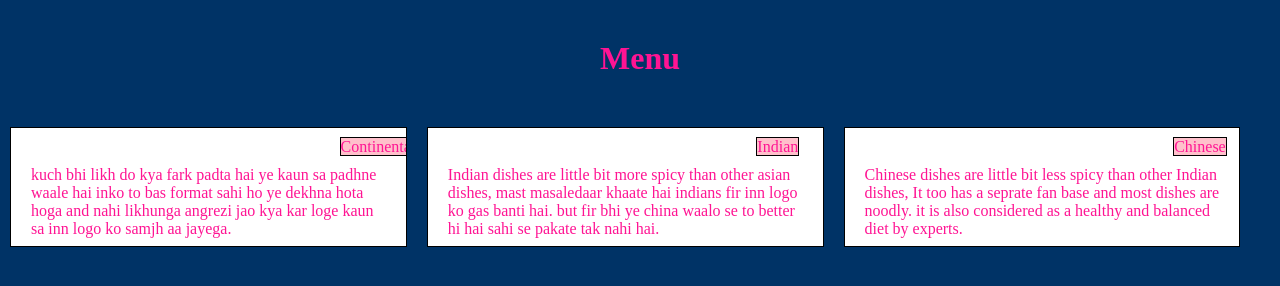
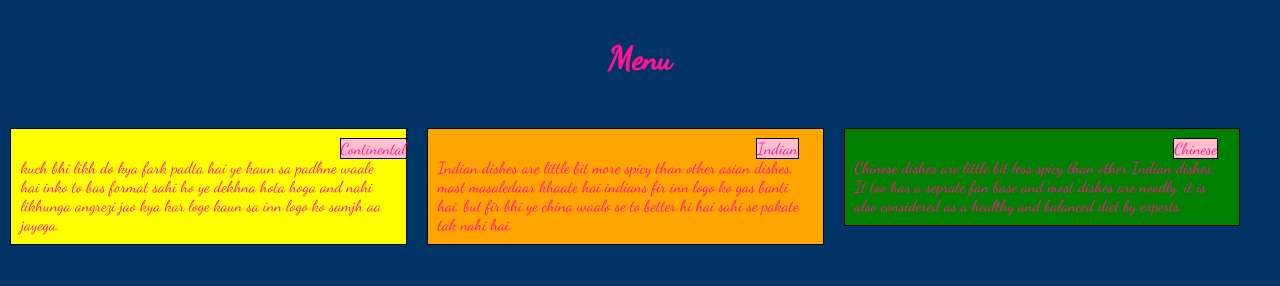
Before and after one commit to shubh-anshu/course-test, a plain HTML site: page site/index.html in a window 1280 px wide. Drawn offline with Linux system fonts and the light colour scheme.

Commit message:
Small addition to our repository.

```diff
--- a/site/index.html
+++ b/site/index.html
@@ -5,10 +5,7 @@
 <meta name="viewport" content="width=device-width, initial-scale=1.0">
 <title>Assignment</title>
 <link rel="stylesheet" href="stylesheet.css">
-<style>
-
-
-</style>
+<link href="https://fonts.googleapis.com/css2?family=Dancing+Script:wght@400;500&display=swap" rel="stylesheet">
 </head>
 <body>
 <h1>Menu</h1>
--- a/site/stylesheet.css
+++ b/site/stylesheet.css
@@ -6,6 +6,7 @@
 body {
 	background: #003366;
 	color: #FF1493;
+	font-family: 'Dancing Script', cursive;
 }
 h1 {
 	margin: 40px;
@@ -16,15 +17,23 @@ div {
 	float: left;
   background-color: white;
   width: 32%;
-  height: 120px;
   /*border: 1px solid black;*/
-  overflow: auto;
+  /*overflow: auto;*/
   margin: 10px;
   padding: 10px;
   border: 1px solid black;  /*padding: 10px;*/
 }
-p{
+#p1{
 	margin: 10px;
+	background-color: yellow;
+}
+#p2{
+	margin: 10px;
+	background-color: orange;
+}
+#p3{
+	margin: 10px;
+	background-color: green;
 }
 div>span{
 	position: relative;
```
Also changed, not shown: site/module4-solution/goodbye.js (added, +7 -0 lines), site/module4-solution/hello.js (added, +7 -0 lines), site/module4-solution/index.html (added, +16 -0 lines), site/module4-solution/script.js (added, +11 -0 lines).
